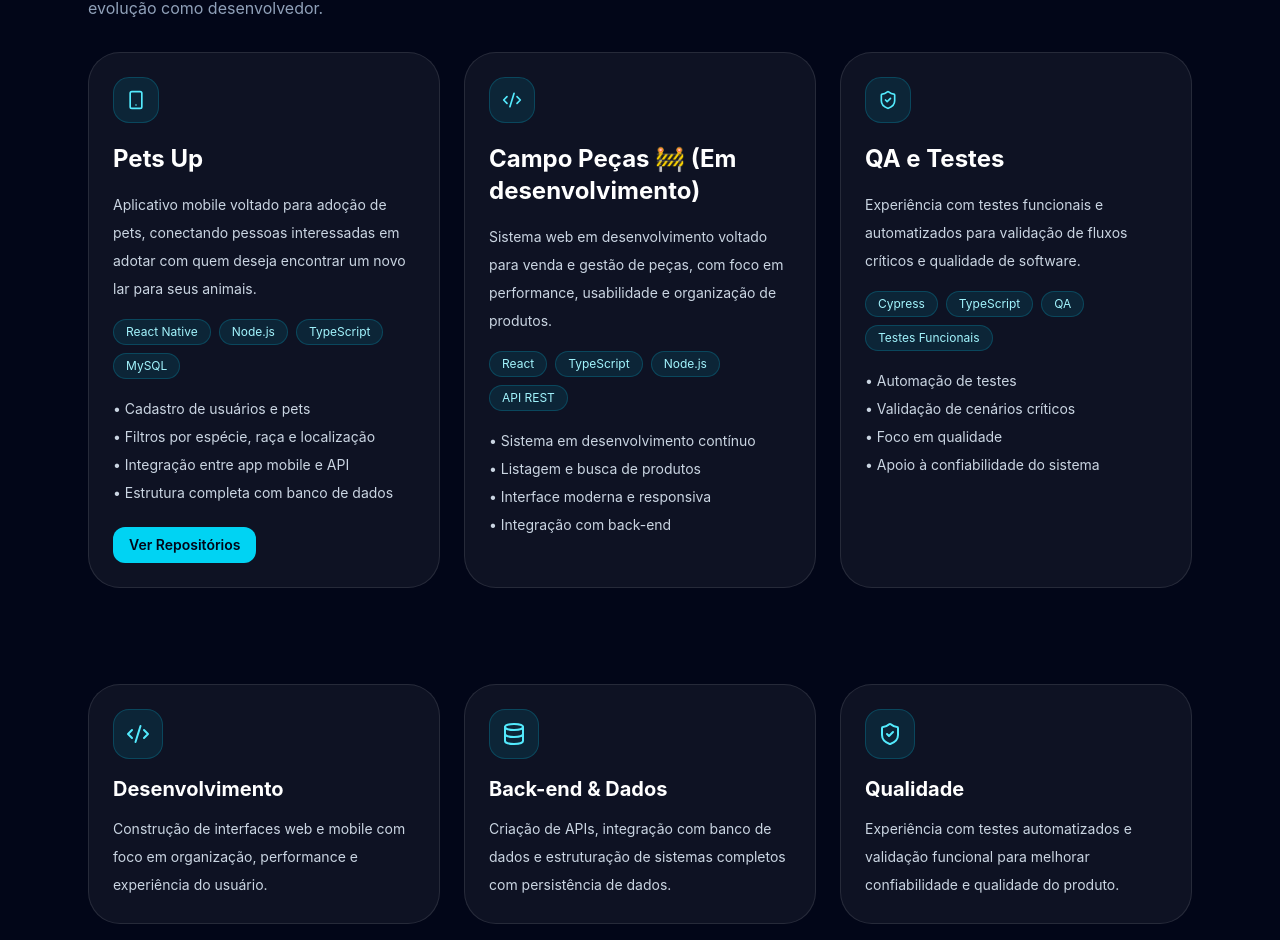
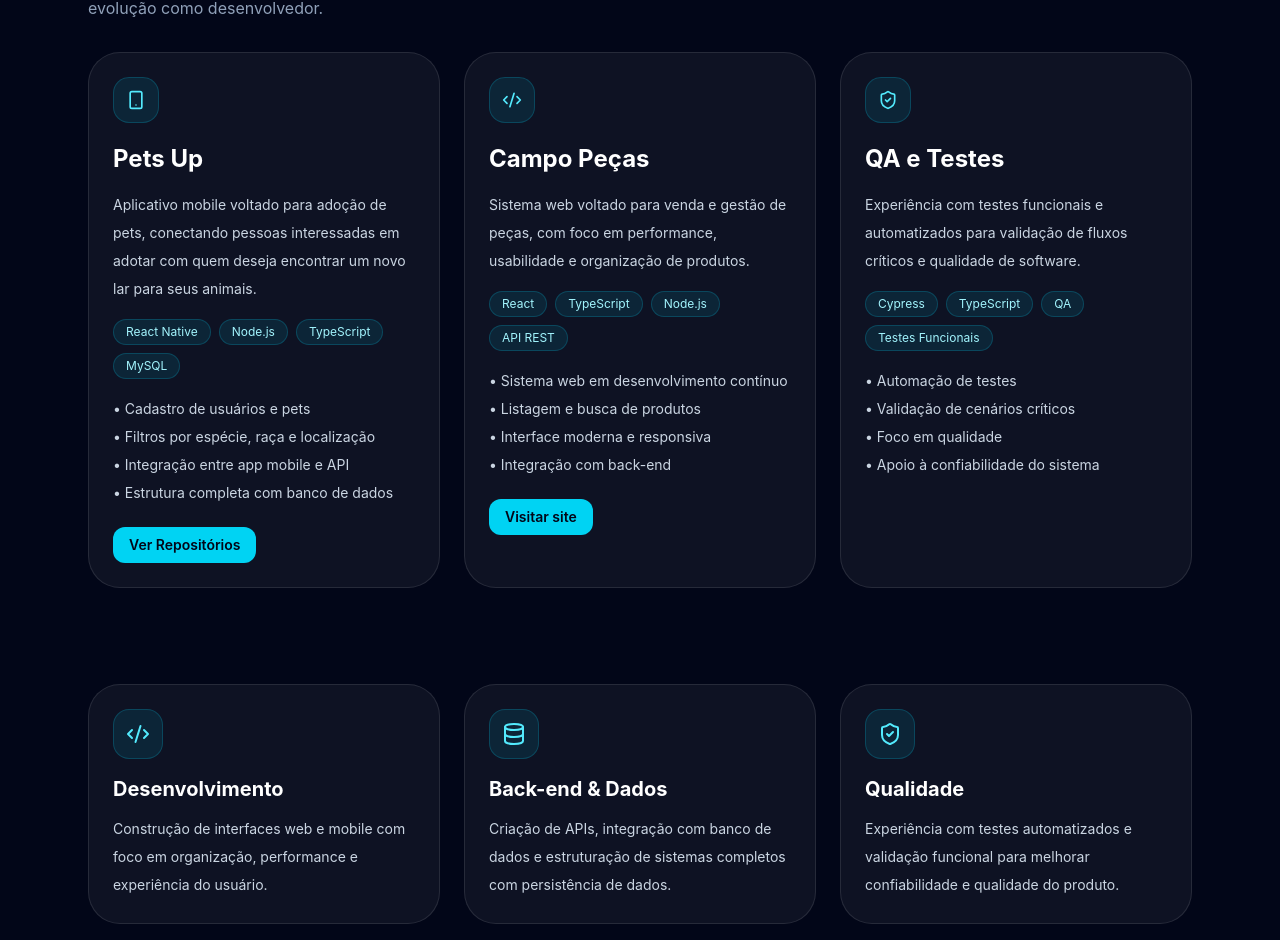
Before and after one commit to GabrielPdoCarmo/Portfolio, a React app: page / in a window 1280 px wide. Shown: the part 1954-2894 px from the top of the page. Built offline with nearby package versions, Linux system fonts and the light colour scheme; the HTML template or start-up script is replaced by a standard one.

Commit message:
feat: update project details for Campo Peças and add link to website

```diff
--- a/src/App.tsx
+++ b/src/App.tsx
@@ -46,18 +46,18 @@ export default function PortfolioGabriel() {
       code: "#",
     },
     {
-      title: "Campo Peças 🚧 (Em desenvolvimento)",
+  title: "Campo Peças",
   description:
-        "Sistema web em desenvolvimento voltado para venda e gestão de peças, com foco em performance, usabilidade e organização de produtos.",
+    "Sistema web voltado para venda e gestão de peças, com foco em performance, usabilidade e organização de produtos.",
   stack: ["React", "TypeScript", "Node.js", "API REST"],
   highlights: [
-        "Sistema em desenvolvimento contínuo",
+    "Sistema web em desenvolvimento contínuo",
     "Listagem e busca de produtos",
     "Interface moderna e responsiva",
     "Integração com back-end",
   ],
   icon: <Code2 className="h-5 w-5" />,
-      link: "#",
+  link: "https://www.campopecas.com.br/",
   code: "#",
 },
     {
@@ -420,6 +420,7 @@ export default function PortfolioGabriel() {
           >
             Front-end
           </a>
+
           <a
             href={project.backend}
             target="_blank"
@@ -431,6 +432,17 @@ export default function PortfolioGabriel() {
         </div>
       )}
     </div>
+  )}
+
+  {"link" in project && project.link !== "#" && (
+    <a
+      href={project.link}
+      target="_blank"
+      rel="noreferrer"
+      className="rounded-xl bg-cyan-400 px-4 py-2 text-sm font-semibold text-slate-950 transition hover:brightness-110"
+    >
+      Visitar site
+    </a>
   )}
 </div>
               </motion.article>
```
Lines whose indentation alone changed are shown as unchanged.
